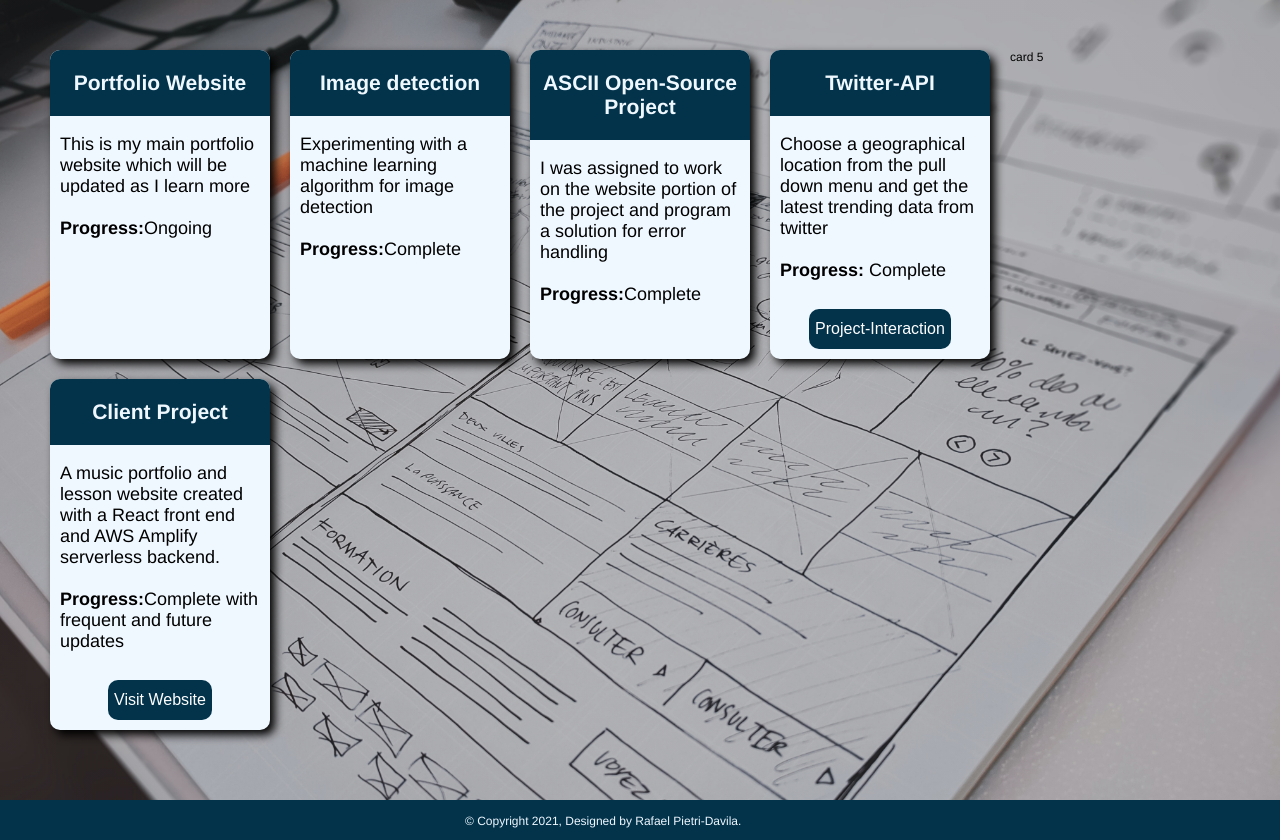
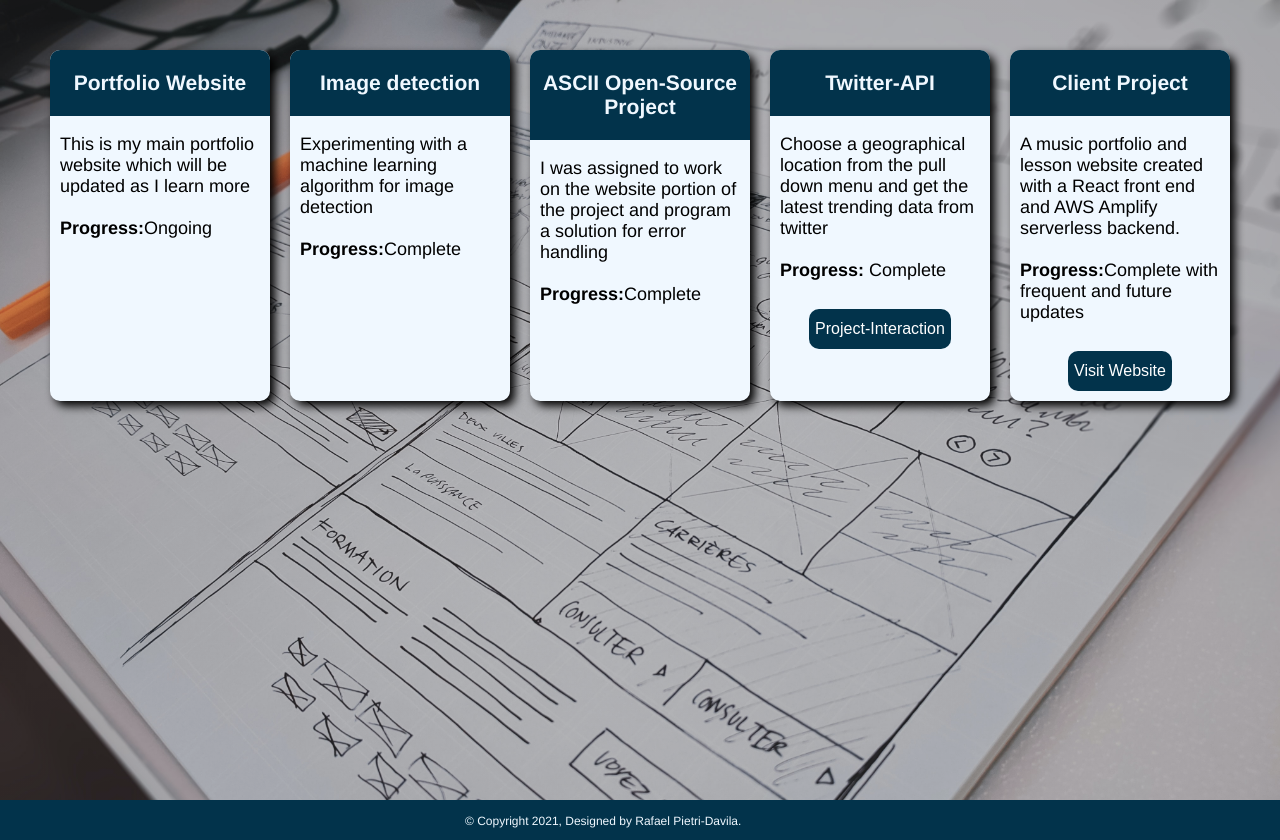
Before and after one commit to rpdavila/personal_portfolio, a Flask app: page /projects in a window 1280 px wide. Shown: the part 53-893 px from the top of the page. Run offline with Flask 2, Linux system fonts and the light colour scheme.

Commit message:
fixed card 5 label which was not commented

```diff
--- a/website/templates/projects.html
+++ b/website/templates/projects.html
@@ -51,7 +51,7 @@
             </form>
           </div>
         </div>
-    card 5
+{#    card 5#}
         <div class="card" id="card-5">
           <div class="card-title">
             <h3 id="title-5">Client Project</h3>
```
